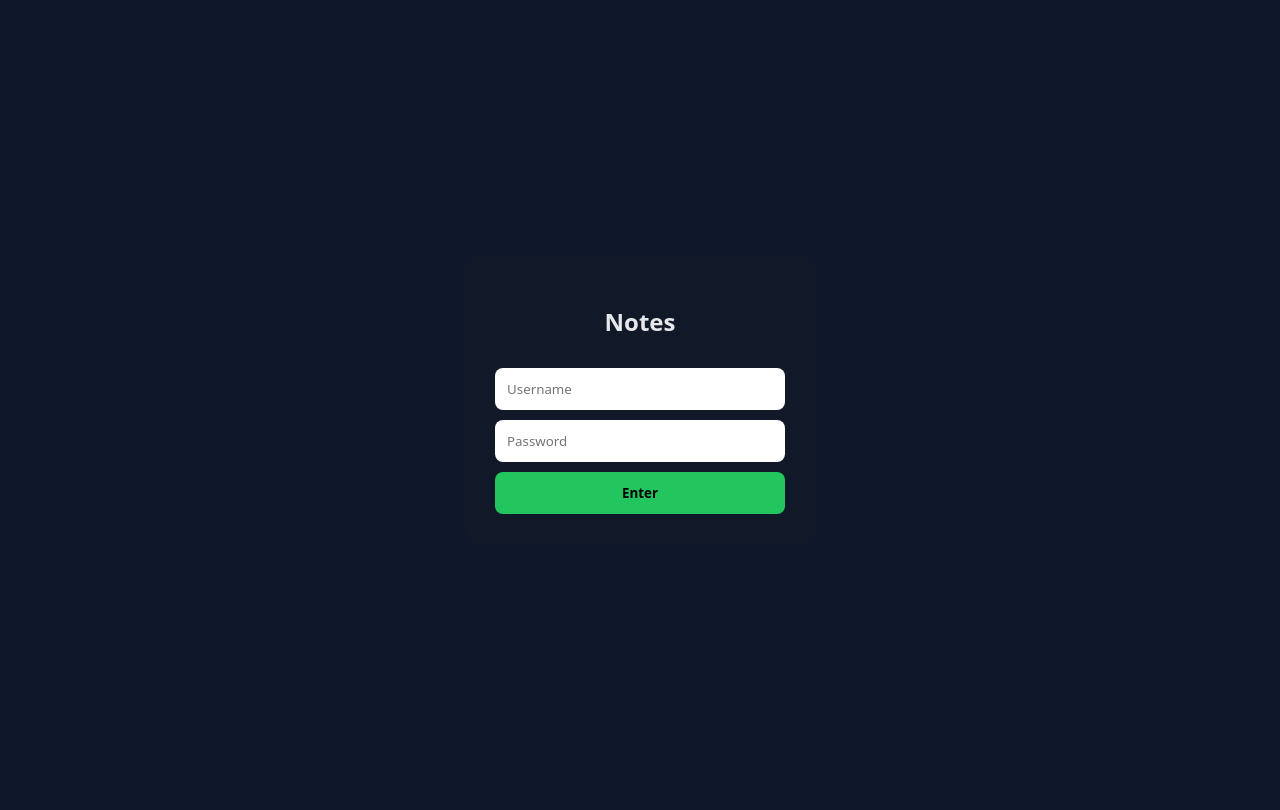
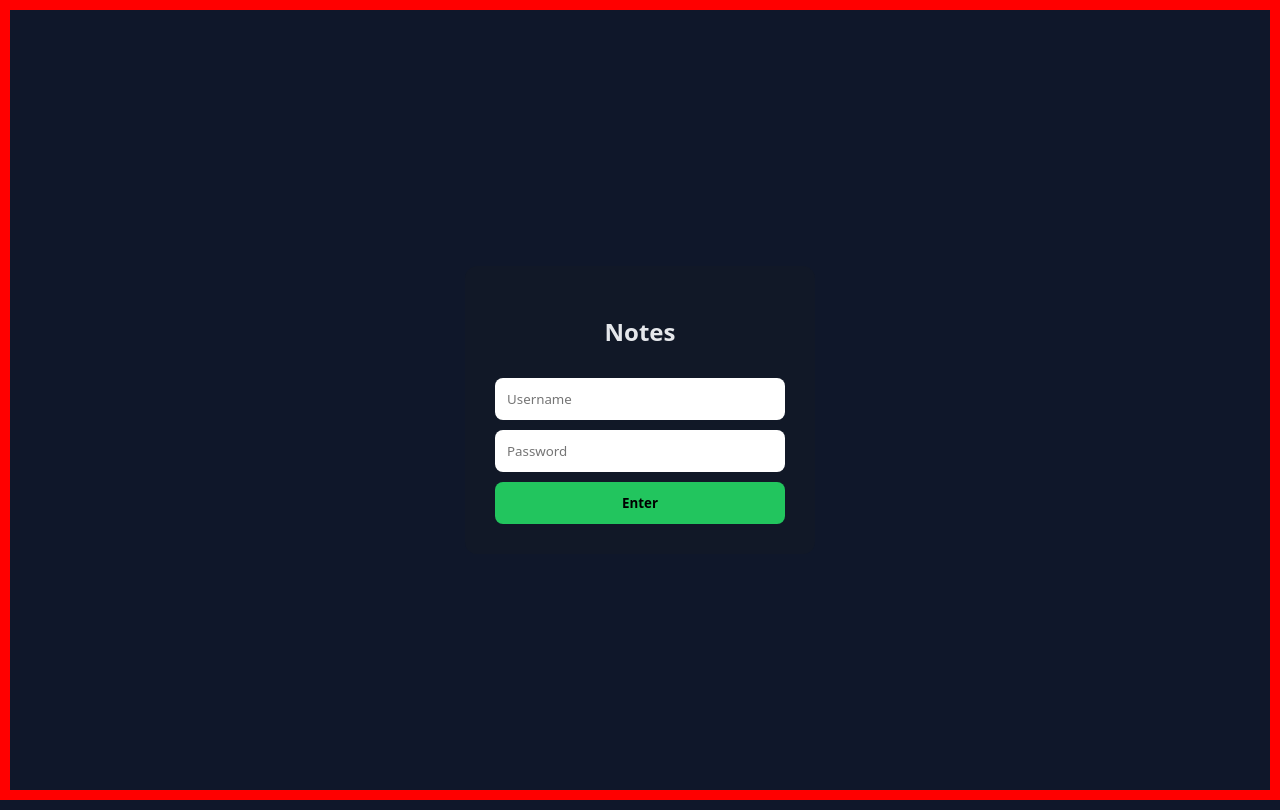
Before and after one commit to Phantom2031/private-chat, a Flask app: page / in a window 1280 px wide. Before the commit the page ends 514 px from the top, so only its background shows below. Run offline with Flask 3, Linux system fonts and the light colour scheme.

Commit message:
Update style.css

```diff
--- a/Static/style.css
+++ b/Static/style.css
@@ -1,3 +1,7 @@
+body {
+  border: 10px solid red !important;
+}
+
 :root {
   --bg: #0f172a;
   --card: #111827;
```
